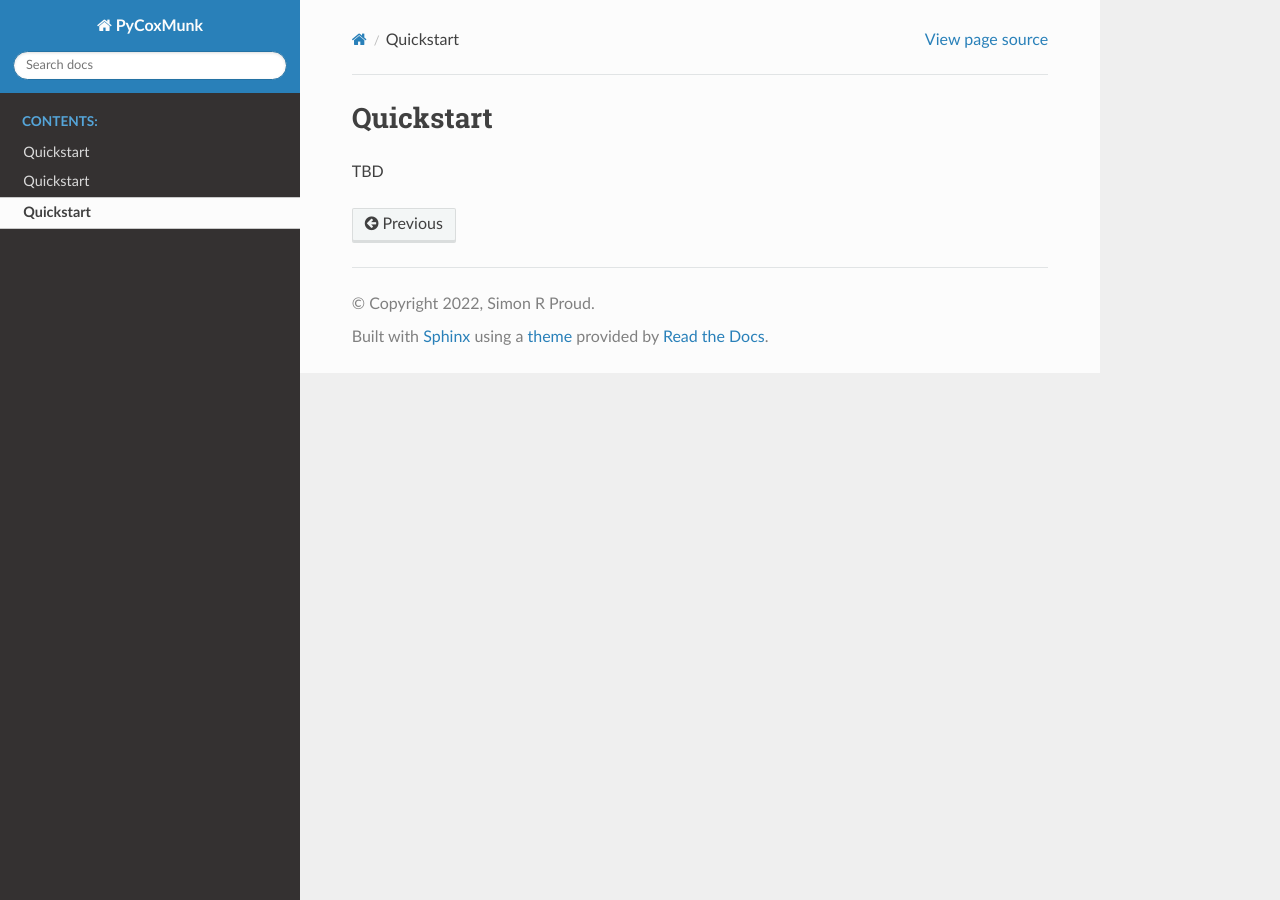
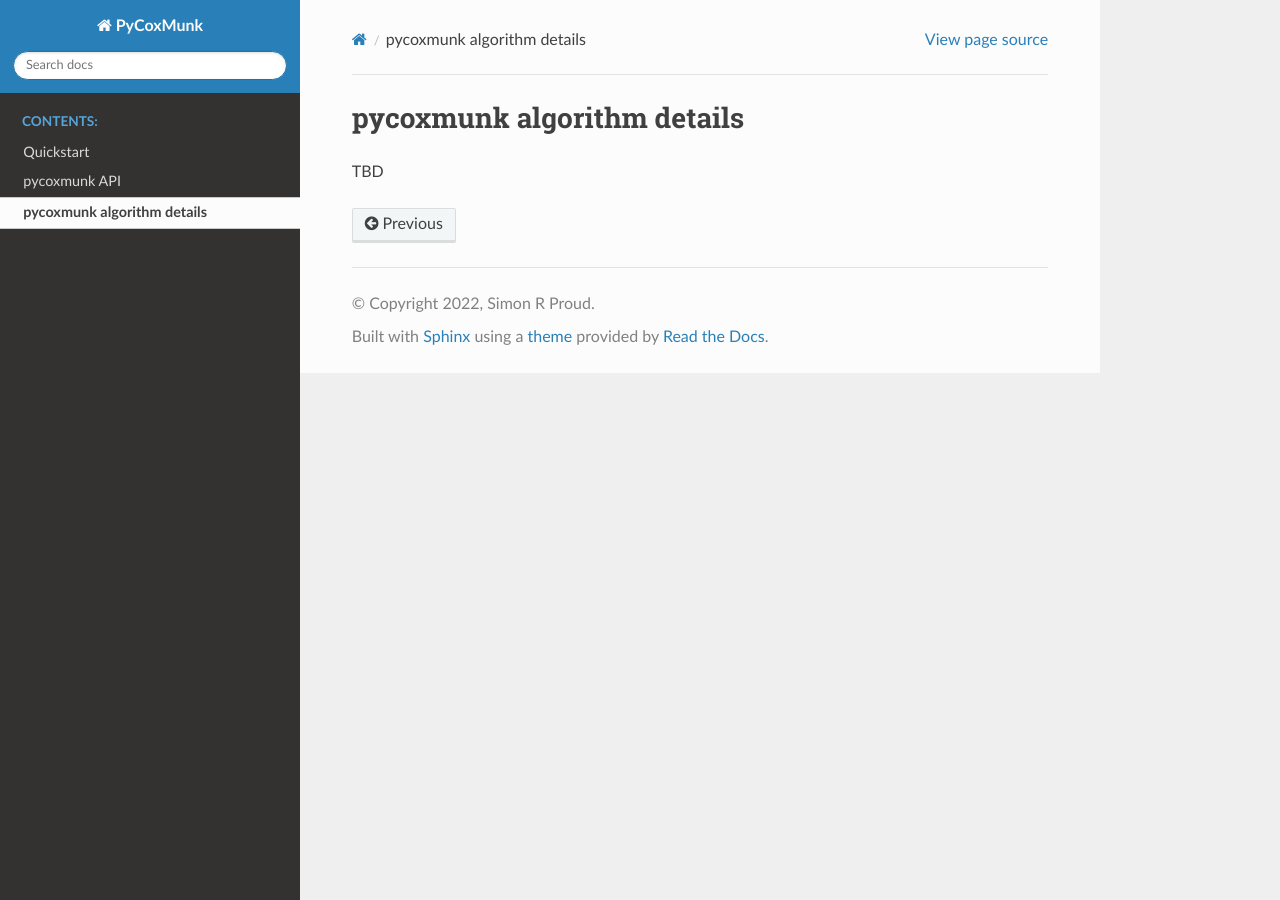
Before and after one commit to simonrp84/PyCoxMunk, a Sphinx documentation site: the page built from docs/pcm_technical.rst, in a window 1280 px wide. Built offline with Sphinx 7.4.7 and the Read the Docs theme 2.0.0, drawn with Linux system fonts in a browser that asks for light colours.

Commit message:
Update documentation

```diff
--- a/docs/pcm_api.rst
+++ b/docs/pcm_api.rst
@@ -1,5 +1,5 @@
 .. _PCM_API:
-Quickstart
+pycoxmunk API
 =================
 
 TBD
--- a/docs/pcm_technical.rst
+++ b/docs/pcm_technical.rst
@@ -1,5 +1,5 @@
 .. _PCM_Technical:
-Quickstart
+pycoxmunk algorithm details
 =================
 
 TBD
```
